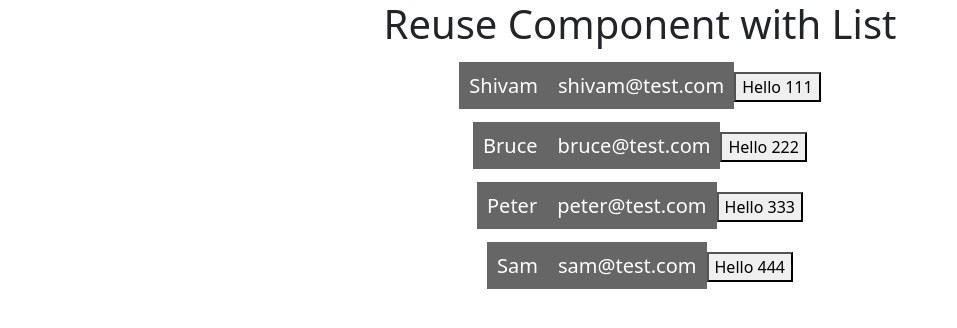
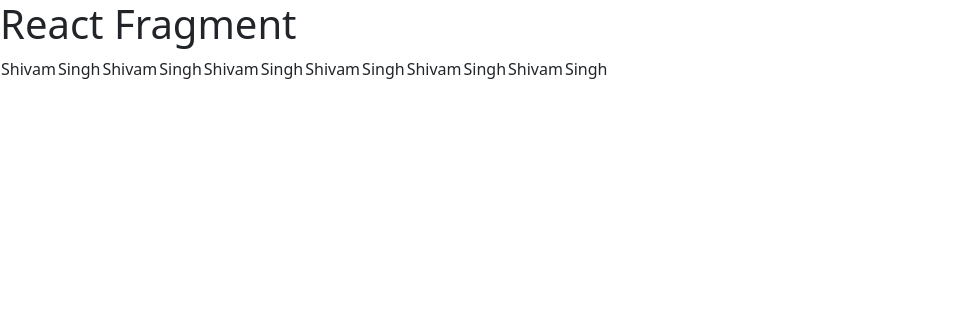
Before and after one commit to thisisshivamsingh/20-06-2022-Web-React, a React (Create React App) app: page / in a window 1280 px wide. Shown: the top 328 px of the page, without its empty margins (0-957 px from the left). Built offline with nearby package versions, Linux system fonts and the light colour scheme.

Commit message:
Fragment in React JS

```diff
--- a/src/App.js
+++ b/src/App.js
@@ -1,35 +1,22 @@
 import "./App.css";
 import React from "react";
-import User from "./User";
+import Cols from "./Cols";
 function App() {
-  const users = [
-    {
-      name: "Shivam",
-      email: "shivam@test.com",
-      contact: "111",
-    },
-    {
-      name: "Bruce",
-      email: "bruce@test.com",
-      contact: "222",
-    },
-    {
-      name: "Peter",
-      email: "peter@test.com",
-      contact: "333",
-    },
-    {
-      name: "Sam",
-      email: "sam@test.com",
-      contact: "444",
-    },
-  ];
   return (
-    <div className="App">
-      <h1>Reuse Component with List</h1>
-      {users.map((item, i) => (
-        <User data={item} />
-      ))}
+    <div>
+      <h1>React Fragment</h1>
+      <table>
+        <tbody>
+          <tr>
+            <Cols />
+            <Cols />
+            <Cols />
+            <Cols />
+            <Cols />
+            <Cols />
+          </tr>
+        </tbody>
+      </table>
     </div>
   );
 }
--- /dev/null
+++ b/src/Cols.js
@@ -0,0 +1,10 @@
+function Cols() {
+  function Test() {}
+  return (
+    <>
+      <td className="abc">Shivam</td>
+      <td>Singh</td>
+    </>
+  );
+}
+export default Cols;
```
